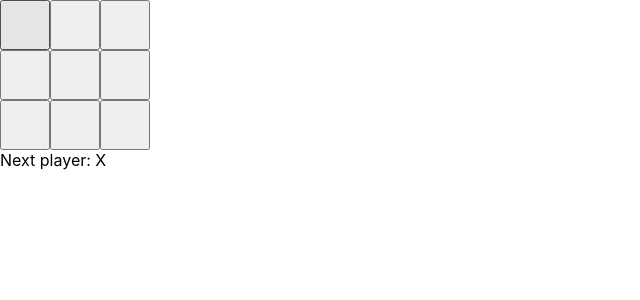
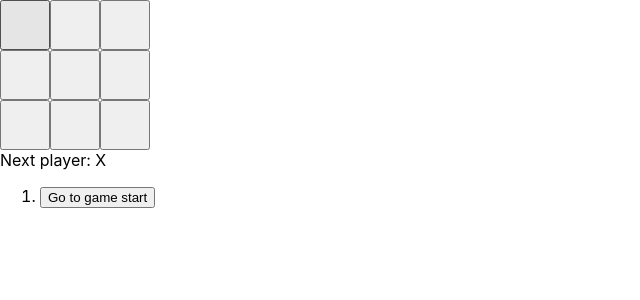
Before and after one commit to james-wienecke/react-typescript-tictactoe, a React (Create React App) app: page / in a window 1280 px wide. Shown: the top 300 px of the page, without its empty margins (0-640 px from the left). Built offline with nearby package versions, Linux system fonts and the light colour scheme.

Commit message:
Implemented 'time travel' through the game's history.

```diff
--- a/src/Game.tsx
+++ b/src/Game.tsx
@@ -8,27 +8,26 @@ const Game = (): JSX.Element => {
     const [history, setHistory] = useState([Array(9).fill(null)]);
     // board state at the current point in history
     const [current, setCurrent] = useState(history[history.length - 1]);
+    // current move being displayed
+    const [step, setStep] = useState(0);
     // active player
     const [player, setPlayer] = useState('X');
     // game winner
     const [winner, setWinner] = useState('');
 
-    const addToHistory = (board: string[]): void => {
-        const updated = history.slice();
-        updated.push(board);
-        setHistory(updated);
-    }
-
     const handleClick = (i: number): void => {
         // exit early from the click event if square is already filled or game is over
         if (winner || current[i]) return;
 
-        const selected: string[] = current.slice();
+        const past: string[][] = history.slice(0, step + 1);
+        const selected: string[] = past[past.length - 1].slice();
         selected[i] = player;
 
         // update states
         setCurrent(selected);
-        addToHistory(current);
+        past.push(selected);
+        setHistory(past);
+        setStep(history.length);
 
         swapPlayer();
     }
@@ -57,7 +56,22 @@ const Game = (): JSX.Element => {
     }
 
     // hook to check if a player has won *after* all of Board's dom updates happen
-    useLayoutEffect(checkWinner, [player]);
+    useLayoutEffect(checkWinner, [current]);
+
+    const moves: JSX.Element[] = history.map((step, move) => {
+        const label = move ? 'Go to move #' + move : "Go to game start";
+        return (
+            <li key={move}>
+                <button onClick={() => jumpTo(move)}>{label}</button>
+            </li>
+        );
+    });
+
+    const jumpTo = (i: number): void => {
+        setPlayer(i % 2 ? 'O' : 'X');
+        setStep(i);
+        setCurrent(history[i]);
+    }
 
     return (
     <div className="game">
@@ -66,7 +80,7 @@ const Game = (): JSX.Element => {
         </div>
         <div className="game-info">
             <Status player={player} winner={winner} />
-            <ol>{/* To-do */}</ol>
+            <ol>{moves}</ol>
         </div>
     </div>
     );
```
